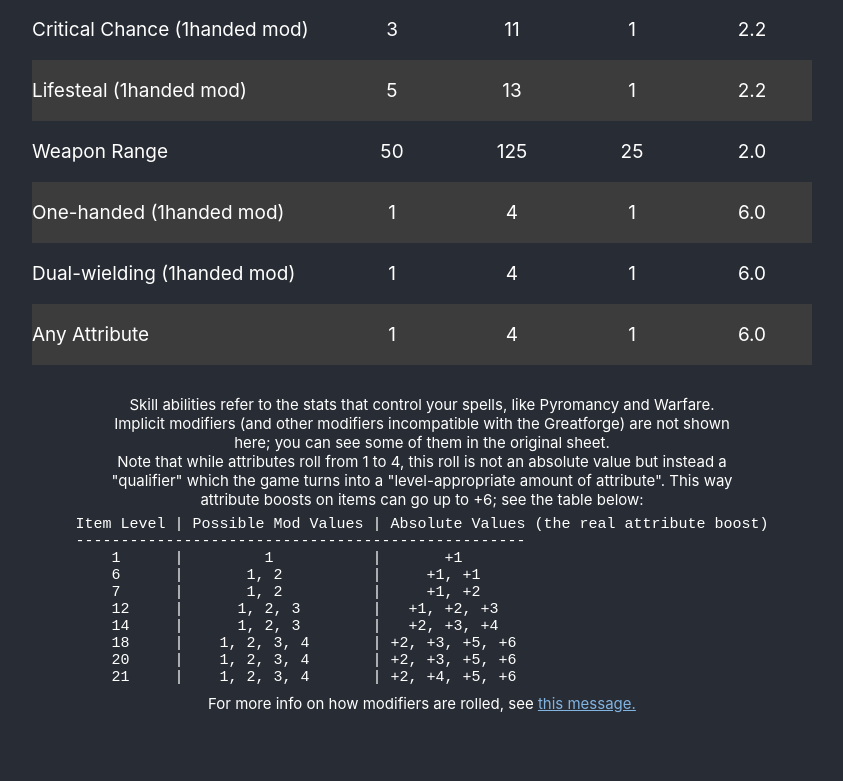
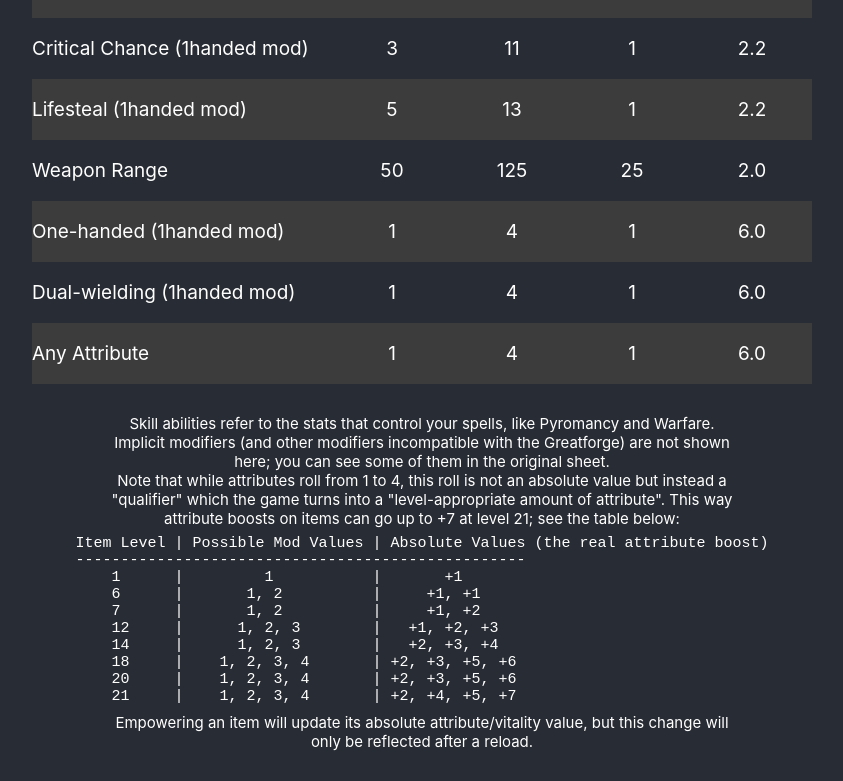
Before and after one commit to PinewoodPip/ee2gearmods, a React (Create React App) app: page / in a window 1280 px wide. Shown: the part 727-1508 px from the top of the page, without its empty margins (218-1061 px from the left). Before the commit the page ends 1470 px from the top, so only its background shows below. Built offline with nearby package versions, Linux system fonts and the light colour scheme.

Commit message:
Fix incorrect info for ilvl 21 attrs, move some info around

```diff
--- a/src/App.js
+++ b/src/App.js
@@ -220,6 +220,8 @@ class App extends React.Component {
           <span className="info">This is a simplified version of <a href="https://docs.google.com/spreadsheets/d/1zaLjNqaNqTbzAknvp1BcvxQClNcT-mwGrkvPxNJVC8I/edit#gid=0">this sheet</a>, showing the possible modifiers for each gear type. You can use this to find out what modifiers each type of gear supports, for use with the Combine option in the Greatforge.</span>
           <span className="info">See <a href="https://discord.com/channels/607369048929468456/709524764162785390/747097769017344011">this message</a> on the Discord for a tutorial on modifying gear through the Greatforge.</span>
 
+          <span className="info">For more info on how modifiers are rolled, see <a href="https://discord.com/channels/607369048929468456/608788140550914069/769335578697138246">this message.</a></span>
+
           <div style={{height: "30px"}}/>
 
           <select value={this.state.dropdownOption} onChange={(e)=>{this.setState({dropdownOption: e.target.value})}}>
@@ -234,7 +236,7 @@ class App extends React.Component {
 
           <span className="info">Skill abilities refer to the stats that control your spells, like Pyromancy and Warfare.</span>
           <span className="info">Implicit modifiers (and other modifiers incompatible with the Greatforge) are not shown here; you can see some of them in the original sheet.</span>
-          <span className="info">Note that while attributes roll from 1 to 4, this roll is not an absolute value but instead a "qualifier" which the game turns into a "level-appropriate amount of attribute". This way attribute boosts on items can go up to +6; see the table below:</span>
+          <span className="info">Note that while attributes roll from 1 to 4, this roll is not an absolute value but instead a "qualifier" which the game turns into a "level-appropriate amount of attribute". This way attribute boosts on items can go up to +7 at level 21; see the table below:</span>
 
           <div>
             <pre className="info-table">Item Level | Possible Mod Values | Absolute Values (the real attribute boost)</pre>
@@ -246,10 +248,10 @@ class App extends React.Component {
             <pre className="info-table">    14     |      1, 2, 3        |   +2, +3, +4</pre>
             <pre className="info-table">    18     |    1, 2, 3, 4       | +2, +3, +5, +6</pre>
             <pre className="info-table">    20     |    1, 2, 3, 4       | +2, +3, +5, +6</pre>
-            <pre className="info-table">    21     |    1, 2, 3, 4       | +2, +4, +5, +6</pre>
+            <pre className="info-table">    21     |    1, 2, 3, 4       | +2, +4, +5, +7</pre>
           </div>
 
-          <span className="info">For more info on how modifiers are rolled, see <a href="https://discord.com/channels/607369048929468456/608788140550914069/769335578697138246">this message.</a></span>
+          <span className="info">Empowering an item will update its absolute attribute/vitality value, but this change will only be reflected after a reload.</span>
 
           <div style={{height: "30px"}}/>
         </header>
```
